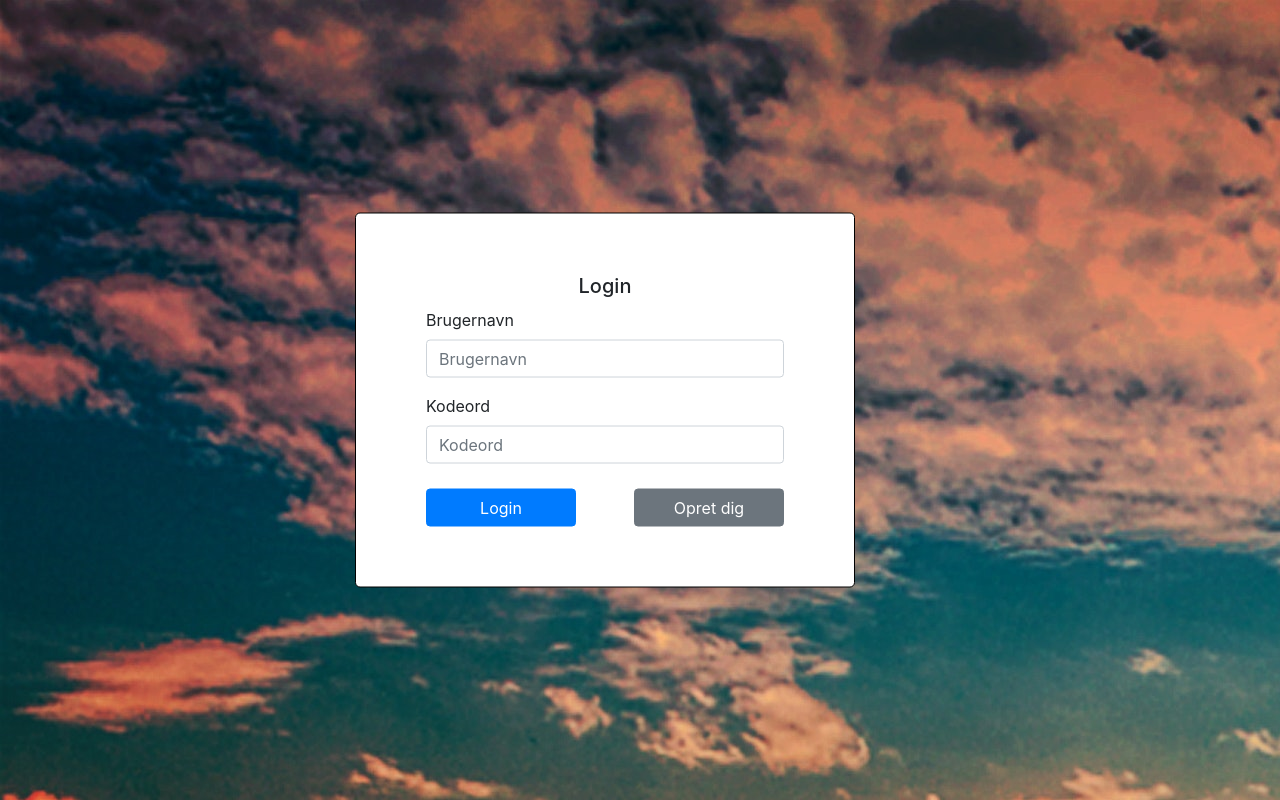
After one commit to cvinding/hellmail-webui, a PHP site: page /login in a window 1280 px wide. The commit adds this page. Run offline with PHP 8.4, Linux system fonts and the light colour scheme.

Commit message:
Completed (index, signin, login)

```diff
--- a/public_html/createacc.php
+++ b/public_html/createacc.php
@@ -40,7 +40,7 @@
         </div>
         <p style="margin-bottom: 15px;">&nbsp;</p>
         <button type="button" class="container btn btn-success" style="max-width: 100px; float: left">Opret</button>
-        <button type="button" class="container btn btn-secondary" onclick="location.href = '/';" style="max-width: 200px; float: right">Allerede registeret?</button>
+        <button type="button" class="container btn btn-secondary" onclick="location.href = '/login';" style="max-width: 200px; float: right">Allerede registeret?</button>
     </form>
 
     </body>
--- a/public_html/css/style.css
+++ b/public_html/css/style.css
@@ -3,3 +3,13 @@
     bottom: 0;
     width: 100%;
 }
+.loginbox{
+    margin: 0;
+    position: absolute;
+    top: 50%;
+    -ms-transform: translateY(-50%);
+    transform: translateY(-50%);
+}
+.login{
+    margin: 10px;
+}
--- a/public_html/index.php
+++ b/public_html/index.php
@@ -22,7 +22,7 @@
         <div class="container" style="margin-top: 50px; margin-bottom: 80px; max-width: 350px; min-height: 50px;">
             <div>
                 <button type="button" class="btn btn-primary" onclick="location.href = '/createacc';" style="float: left; width: 150px; height: 50px; font-size: x-large;">Opret dig</button>
-                <button type="button" class="btn btn-primary" style="float: right; width: 120px; height: 50px; font-size: x-large;">Login</button>
+                <button type="button" class="btn btn-primary" onclick="location.href = '/login';" style="float: right; width: 120px; height: 50px; font-size: x-large;">Login</button>
             </div>
         </div>
 
--- /dev/null
+++ b/public_html/login.php
@@ -0,0 +1,42 @@
+<!DOCTYPE html>
+<html lang="dk">
+    <head>
+        <meta charset="UTF-8">
+        <title>Hellmail</title>
+        <link rel="stylesheet" href="libs/bootstrap-4.3.1-dist/css/bootstrap.min.css">
+        <link rel="stylesheet" href="libs/font-awesome/css/all.css">
+        <link rel="stylesheet" href="/css/style.css">
+    </head>
+    <body background="assets/loginbackground.jpg">
+
+    <div class="container" style="background-color: black; width: 600px;">
+            <div class="loginbox media" style="border:1px solid black; border-radius: 5px; background-color: white; padding: 50px; margin: 0; width: 500px;">
+                <div class="media-body login">
+                    <h5 class="mt-0" style="text-align: center">Login</h5>
+                    <form class="login">
+                        <div class="form-group">
+                            <label for="formGroupExampleInput">Brugernavn</label>
+                            <input type="text" class="form-control" name="username-input" id="username-input" placeholder="Brugernavn">
+                        </div>
+                        <div class="form-group">
+                            <label for="formGroupExampleInput2">Kodeord</label>
+                            <input type="password" class="form-control" name="password-input" id="password-input" placeholder="Kodeord">
+                        </div>
+                        <!--<button type="button" id="submit-login" name="submit-login" class="btn btn-success container" style="margin-top: 20px">Login</button>-->
+                        <div style="margin-top: 25px;">
+                        <button type="button" class="btn btn-primary" style="float: left; width: 150px;">Login</button>
+                        <button type="button" class="container btn btn-secondary" onclick="location.href = '/createacc';" style=" width: 150px; float: right">Opret dig</button>
+                        </div>
+                    </form>
+                </div>
+            </div>
+    </div>
+
+
+    </body>
+
+
+</html>
+<script src="libs/jquery/jquery-3.3.1.min.js"></script>
+<script src="libs/popper/popper.min.js"></script>
+<script src="libs/bootstrap-4.3.1-dist/js/bootstrap.min.js"></script>
```
Also changed, not shown: public_html/assets/loginbackground.jpg (added).
